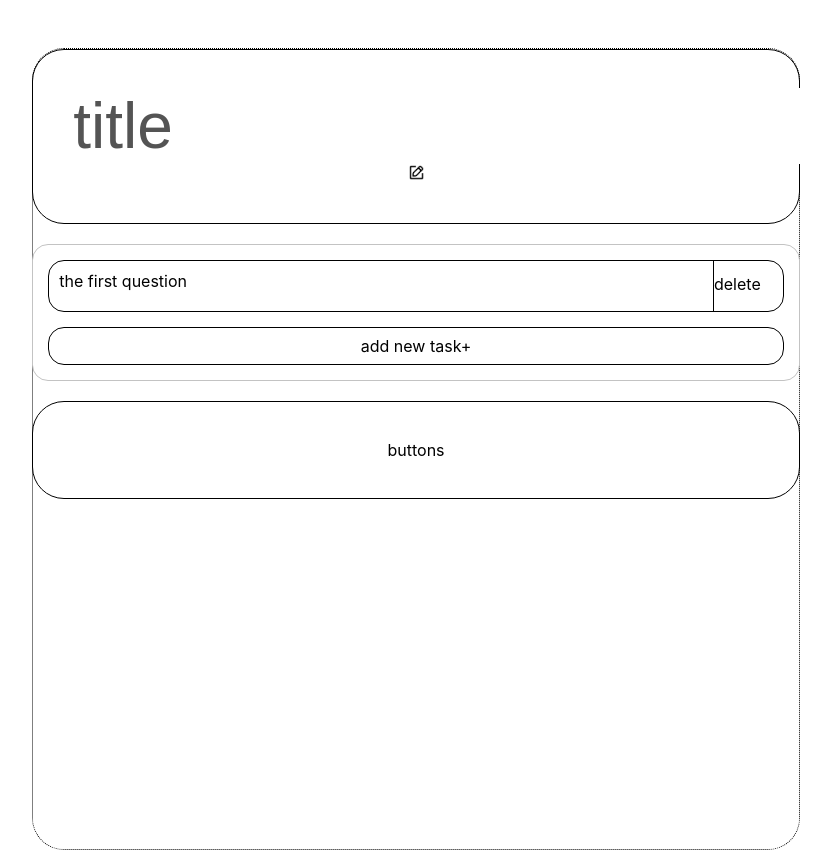
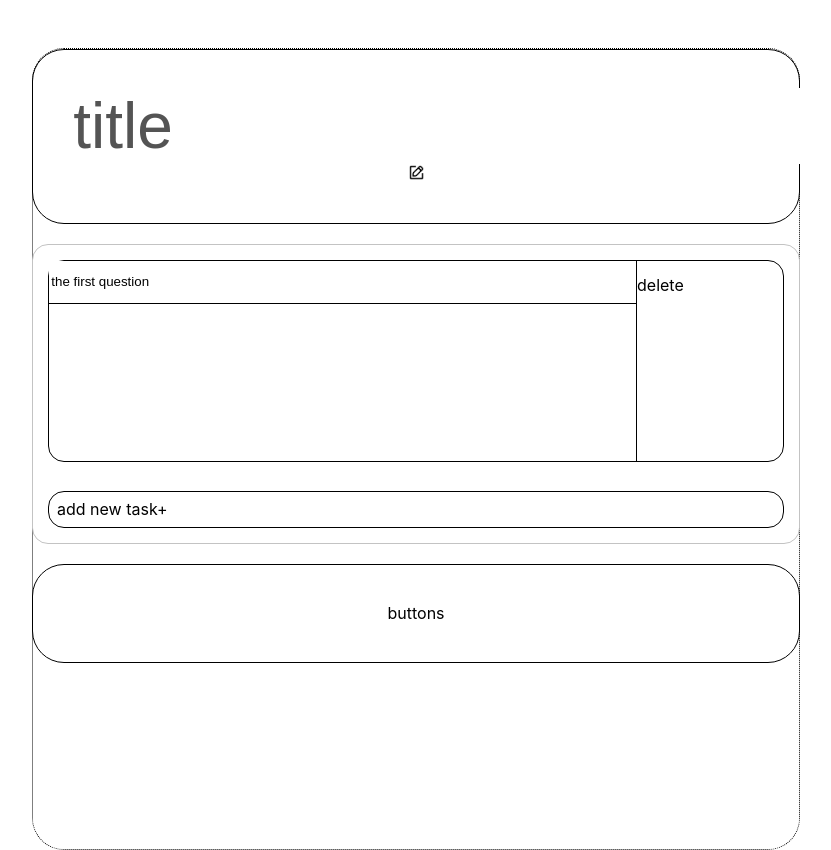
Before and after one commit to rmit-s3712674-Sijie-Shi/chat-page, a React (Create React App) app: page /main in a window 1280 px wide. Shown: the whole page, without its empty margins (224-1055 px from the left). Built offline with nearby package versions, Linux system fonts and the light colour scheme.

Commit message:
change questions titles

```diff
--- a/src/formpage/formContext.ts
+++ b/src/formpage/formContext.ts
@@ -37,13 +37,15 @@ export const formReducer = (state: IForm, action:{type: string, title?: string,
             return state
         case "editQuestion":
             if(action.question) {
-                state.questions ? state.questions.map((res) => {
+                state.questions ? state.questions = state.questions.map((res) => {
                     if(action.question) {
-                        return res.id === action.question.id ? action.question : res
+                       res = res.id === action.question.id ? action.question : res
+                       return res
                     }
-                    return state
+                    return res
                 }) : state.questions = [action.question]
             }
+            console.log(state.questions)
             return state
             case "deleteQuestion":
                 if(action.question) {
--- a/src/formpage/formMainPage.module.css
+++ b/src/formpage/formMainPage.module.css
@@ -24,7 +24,6 @@
     border: 1px rgb(195, 195, 195) solid;
     border-radius: 1rem;
     width: 100%;
-    text-align: center;
     margin: 20px;
 }
 
--- a/src/formpage/questions/question.module.css
+++ b/src/formpage/questions/question.module.css
@@ -1,23 +1,41 @@
 .container {
-    position: relative;
+    height: 200px;
+    display: flex;
+    padding: 2%;
 }
 
 .question {
     border: 1px black solid;
     text-align: left;
-    padding-left: 10px;
-    padding-top: 10px;
-    padding-bottom: 20px;
     border-radius: 1rem;
-    margin: 2%;
+    height: 100%;
+    width: 100%;
+    display: flex;
+    flex-direction: row;
+}
+
+.detailContainer {
+    display: flex;
+    flex-direction: column;
+    width: 80%;
+    border-right: 1px solid black;
+}
+
+.description {
+    border: none;
+    border-bottom: 1px black solid;
+    height: 20%;
+}
+
+.description:focus {
+    background-color: #fff;
+    border: none;
+    border-bottom: 1px black solid;
+    outline: none;
 }
 
 .deleteContainer {
-    position: absolute;
-    border-left: 1px black solid;
     height: 100%;
-    right: 5%;
-    top: 0%;
     cursor: pointer;
 }
 .deleteContainer:hover {
--- a/src/formpage/questions/question.tsx
+++ b/src/formpage/questions/question.tsx
@@ -30,14 +30,27 @@ const Question = () => {
         })
     }, [formState.questions, setFormState])
 
+    const changeDescription = useCallback((string: string, q: IQuestion) => {
+        let temp: IQuestion = {...q, description: string}
+        setFormState({ type: "editQuestion", question: temp })
+        setQuestions(prev => {
+            prev = formState.questions ? [...formState.questions] : []
+            return prev
+        })
+    }, [formState.questions, setFormState])
+
     return (
         <>
             <div>
                 {questions?.length ? questions.map((q) => (
                     <div className={styles.container} key={q.id}>
-                        <div className={styles.question}>{q.description}</div>
-                        <div className={styles.deleteContainer}>
-                            <div className={styles.delete} onClick={() => deleteTask(q)}>delete</div>
+                        <div className={styles.question}>
+                            <div className={styles.detailContainer}>
+                                <input  className={styles.description} value={q.description} onChange={(e) => changeDescription(e.target.value, q)}></input>
+                            </div>
+                            <div className={styles.deleteContainer} onClick={() => deleteTask(q)}>
+                                <div className={styles.delete}>delete</div>
+                        </div>
                         </div>
                     </div>
                 )) : <div className={styles.noTask}>No task here, please add a new one</div>}
```
